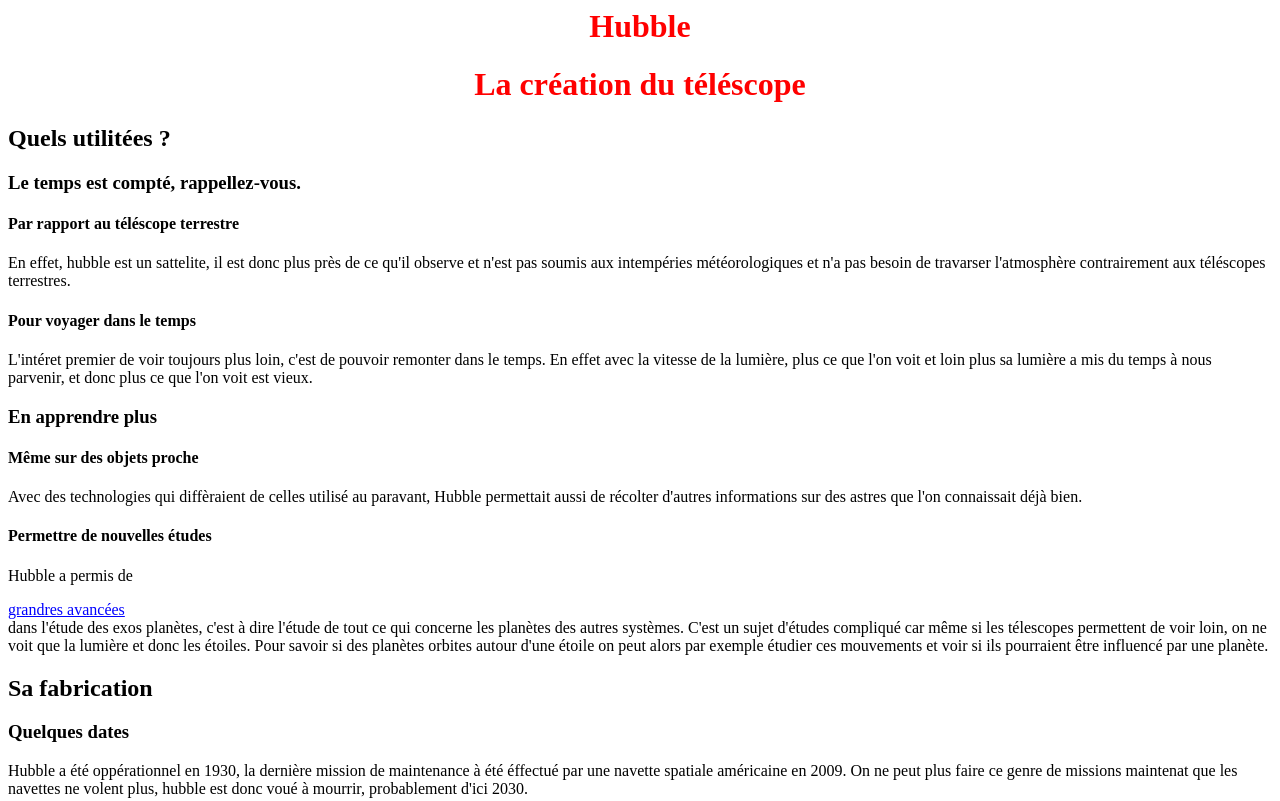
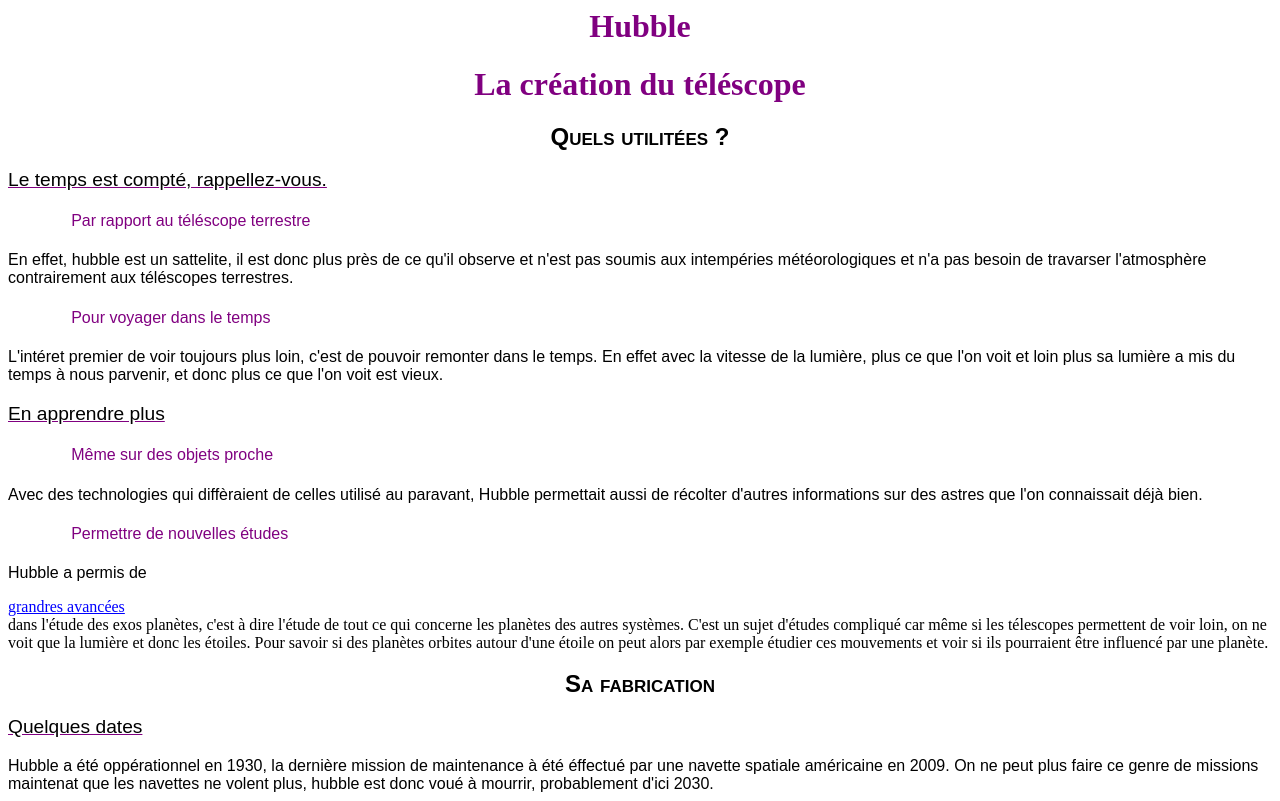
Before and after one commit to Lilyxou/jeuchatquiapeur, a plain HTML site: page site_web/hubble.html in a window 1280 px wide. Shown: the top 801 px of the page. Drawn offline with Linux system fonts and the light colour scheme.

Commit message:
Update hubble.css

```diff
--- a/site_web/styles/hubble.css
+++ b/site_web/styles/hubble.css
@@ -1,6 +1,23 @@
 h1{
-	color: red;
+	color: purple;
 	text-align: center;
+}
+
+h2{
+	font: small-caps bold 24px/1 sans-serif;
+	text-align: center
+}
+h3{
+	font: 1.2em "Fira Sans", sans-serif;
+	text-decoration: underline purple;
+}
+h4{
+	color: purple;
+	font: 1.0em "Fira Sans", sans-serif;
+	text-indent: 5%;
+}
+p{
+	font: caption;
 }
 div{
 	color: blue;
```
